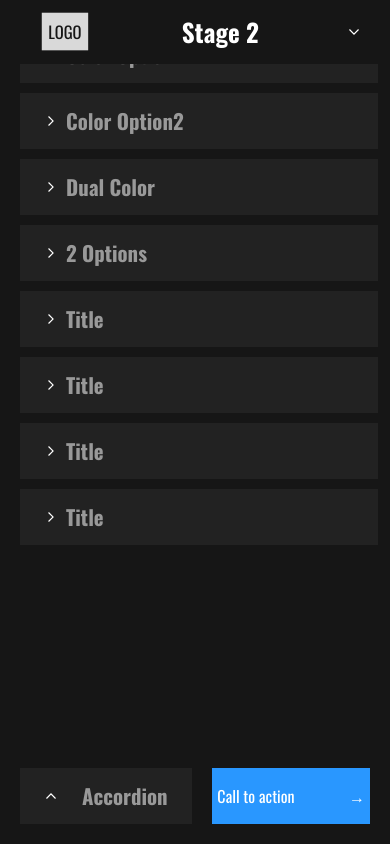
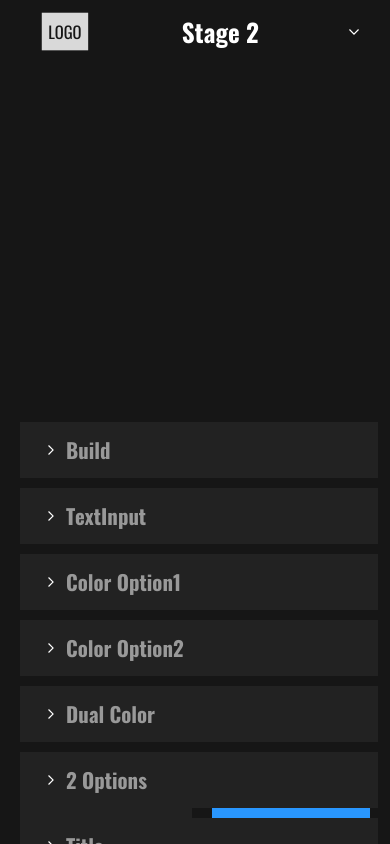
Before and after one commit to berekettussa123/color-builder, a React (Create React App) app: page /stage-two in a window 390 px wide. Built offline with nearby package versions, Linux system fonts and the light colour scheme; the HTML template or start-up script is replaced by a standard one.

Commit message:
helosssasaka

```diff
--- a/src/main.scss
+++ b/src/main.scss
@@ -235,14 +235,14 @@ p {
     display: none;
   }
   .leftContainers {
-    height: 100vh;
+    height: 50vh;
    width: 95%;
 
     // z-index: -2;
     // background-color: aqua;
     overflow-y: scroll !important;
     position: fixed;
-    bottom: 105px;
+    bottom: 0;
     z-index: 1111111111111 !important;
   }
   .minimizeAll{
```
